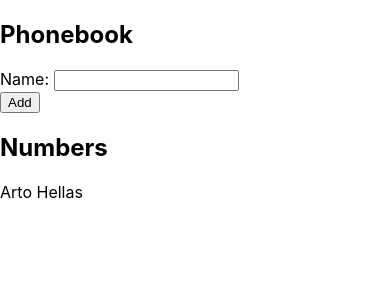
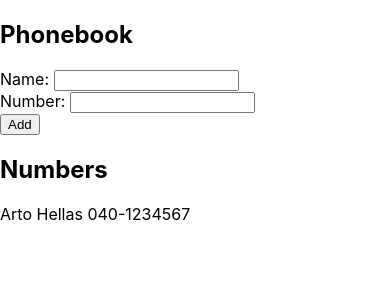
Before and after one commit to anttio/fullstackopen, a React (Create React App) app in the folder part2/phonebook/: page / in a window 390 px wide. Shown: the top 300 px of the page. Built offline with nearby package versions, Linux system fonts and the light colour scheme; the HTML template or start-up script is replaced by a standard one.

Commit message:
phonebook step 3

```diff
--- a/part2/phonebook/src/App.js
+++ b/part2/phonebook/src/App.js
@@ -1,8 +1,9 @@
 import React, { useState } from 'react';
 
 const App = () => {
-  const [persons, setPersons] = useState([{ name: 'Arto Hellas' }]);
+  const [persons, setPersons] = useState([{ name: 'Arto Hellas', number: '040-1234567' }]);
   const [newName, setNewName] = useState('');
+  const [newNumber, setNewNumber] = useState('');
 
   const addPerson = (event) => {
     event.preventDefault();
@@ -14,13 +15,19 @@
 
     const person = {
       name: newName,
+      number: newNumber,
     };
     setPersons(persons.concat(person));
     setNewName('');
+    setNewNumber('');
   };
 
   const handleNameChange = (event) => {
     setNewName(event.target.value);
+  };
+
+  const handleNumberChange = (event) => {
+    setNewNumber(event.target.value);
   };
 
   return (
@@ -31,13 +38,16 @@
           Name: <input value={newName} onChange={handleNameChange} />
         </div>
         <div>
+          Number: <input value={newNumber} onChange={handleNumberChange} />
+        </div>
+        <div>
           <button type="submit">Add</button>
         </div>
       </form>
 
       <h2>Numbers</h2>
       {persons.map((person) => (
-        <p key={person.name}>{person.name}</p>
+        <p key={person.name}>{person.name} {person.number}</p>
       ))}
     </div>
   );
```
